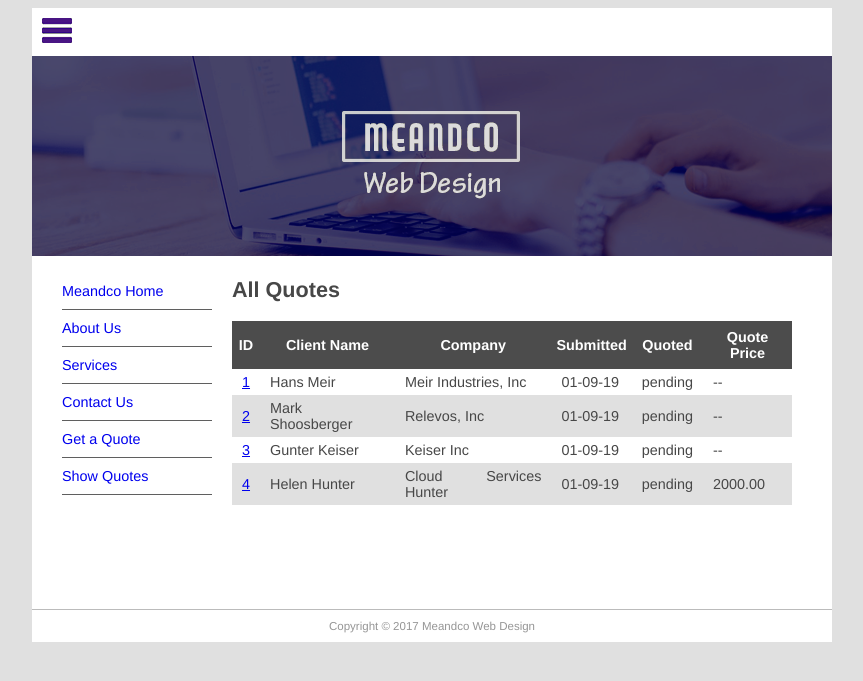
After one commit to frobledoruiz/mfdw_project, a Django app: page /quote/show in a window 1280 px wide. The commit adds this page. Shown: the top 681 px of the page, without its empty margins (208-1071 px from the left). Run offline with Django 3.2, Linux system fonts and the light colour scheme; data comes from the database, SQL or seed files in the repository; both versions use the stored data as it was after the commit.

Commit message:
Adds after chapter 12 - Generic Views

```diff
--- a/mfdw_root/mfdw_site/static/main.css
+++ b/mfdw_root/mfdw_site/static/main.css
@@ -99,3 +99,26 @@ input {
 .required label:after {
 	content: "*";
 }
+.quotehdr th {
+	background-color: #4c4c4c;
+	color: white;
+	text-align: center;
+	padding: 8px 5px;
+	border: none;
+}
+.quoterow td {
+	padding: 5px 10px;
+}
+.altrow {
+	background-color: #E0E0E0;
+}
+.quote td:first-child {
+	background-color: #4c4c4c;
+	color: white;
+	text-align: right;
+	padding: 8px 5px;
+	border: none;
+}
+.quote td {
+	padding: 5px 10px;
+}
--- a/mfdw_root/mfdw_site/templates/base.html
+++ b/mfdw_root/mfdw_site/templates/base.html
@@ -24,6 +24,7 @@
       {% endblock sidenav %}
       <li><a href="/contact">Contact Us</a></li>
       <li><a href="/quote/">Get a Quote</a></li>
+      <li><a href="/quote/show">Show Quotes</a></li>
     </ul>
     </nav>
   </aside>
--- a/mfdw_root/mfdw_site/urls.py
+++ b/mfdw_root/mfdw_site/urls.py
@@ -15,8 +15,10 @@ Including another URLconf
 """
 from django.contrib import admin
 from django.urls import include, path
+from django.views.generic.base import TemplateView
 
 urlpatterns = [
+    path('testpage', TemplateView.as_view(template_name='pages/page.html')),
     path('admin/', admin.site.urls),
     path('quote/', include('quotes.urls')),
     path('', include('pages.urls')),
--- /dev/null
+++ b/mfdw_root/quotes/templates/quotes/quote_list.html
@@ -0,0 +1,26 @@
+{% extends 'quotes/quote.html' %}
+
+{% block content %}
+<h1>All Quotes</h1>
+
+<table style="border-collapse:collapse">
+    <tr class="quotehdr">
+        <th>ID</th>
+        <th>Client Name</th>
+        <th>Company</th>
+        <th>Submitted</th>
+        <th>Quoted</th>
+        <th>Quote Price</th>
+    </tr>
+    {% for quote in all_quotes  %}
+        <tr class="quoterow {% cycle '' 'altrow' %}">
+            <td><a href="show/{{ quote.id }}">{{ quote.id }}</a></td>
+            <td>{{ quote.name }}</td>
+            <td>{{ quote.company }}</td>
+            <td>{{ quote.submitted|date:"m-d-y" }}</td>
+            <td>{{ quote.quotedate|date:"m-d-y"|default:"pending" }}</td>
+            <td>{{ quote.quoteprice|default:"--" }}</td>
+        </tr>
+    {% endfor %}
+</table>
+{% endblock content %}
--- a/mfdw_root/quotes/urls.py
+++ b/mfdw_root/quotes/urls.py
@@ -1,5 +1,11 @@
 from django.urls import path
+from django.conf.urls import url
 from . import views
+from .views import QuoteList, QuoteView
+
+
 urlpatterns = [
     path('', views.quote_req, name='quote-request'),
+    path('show/<int:pk>', QuoteView.as_view(), name="quote-detail"),
+    path('show', QuoteList.as_view(), name='show-quotes'),
 ]
--- a/mfdw_root/quotes/views.py
+++ b/mfdw_root/quotes/views.py
@@ -1,8 +1,33 @@
 from django.shortcuts import render
 from django.http import HttpResponseRedirect
+from django.views.generic.list import ListView
+from django.views.generic import DetailView
+
 from .models import Quote
 from .forms import QuoteForm
 from pages.models import Page
+
+# Class-based views
+
+
+class QuoteView(DetailView):
+    model = Quote
+    context_object_name = 'quote'
+
+    def get_context_data(self, **kwargs):
+        context = super(QuoteView, self).get_context_data(**kwargs)
+        context["page_list"] = Page.objects.all()
+        return context
+
+
+class QuoteList(ListView):
+    model = Quote
+    context_object_name = 'all_quotes'
+
+    def get_context_data(self, **kwargs):
+        context = super(QuoteList, self).get_context_data(**kwargs)
+        context["page_list"] = Page.objects.all()
+        return context
 
 
 def quote_req(request):
```
Also changed, not shown: mfdw_root/quotes/templates/quotes/quote_detail.html (added, +22 -0 lines), mfdw_root/db.sqlite3.
